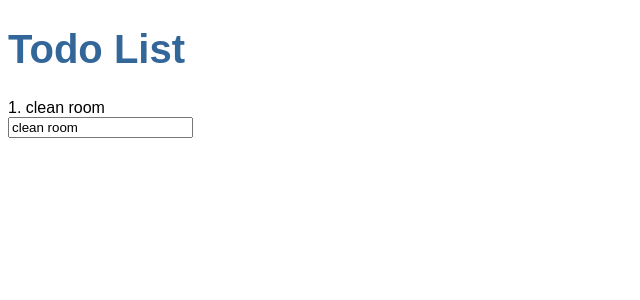
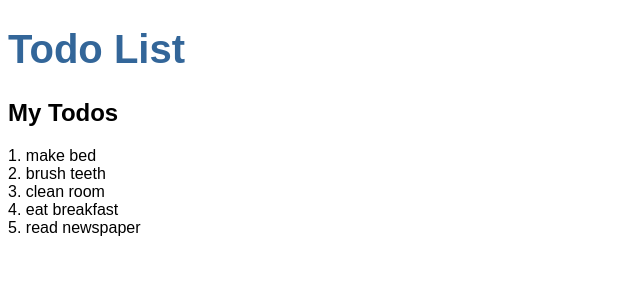
Before and after one commit to BachFugue/Angular-Todo, an Angular app: page / in a window 1280 px wide. Shown: the top 300 px of the page, without its empty margins (0-640 px from the left). Built offline with nearby package versions, Linux system fonts and the light colour scheme.

Commit message:
Add mock todos data and loopoutput list on page

```diff
--- /dev/null
+++ b/src/app/mock-todos.ts
@@ -0,0 +1,9 @@
+import { Todo } from './todo';
+
+export const TODOS: Todo[] = [
+    {id: 1, todo: 'make bed'},
+    {id: 2, todo: 'brush teeth'},
+    {id: 3, todo: 'clean room'},
+    {id: 4, todo: 'eat breakfast'},
+    {id: 5, todo: 'read newspaper'}
+];
--- a/src/app/todos/todos.component.css
+++ b/src/app/todos/todos.component.css
@@ -0,0 +1,4 @@
+.todos{
+    list-style: none;
+    padding-left: 0px;
+}
--- a/src/app/todos/todos.component.html
+++ b/src/app/todos/todos.component.html
@@ -1,7 +1,11 @@
-<span>{{todo.id}}. </span>
-<span>{{todo.todo}}</span>
-<div>
+<h2>My Todos</h2>
+<ul class="todos">
+  <li *ngFor="let todo of todos">
+    <span>{{todo.id}}. </span><span>{{todo.todo}}</span>
+  </li>
+</ul>
+<!-- <div>
   <label>
     <input [(ngModel)]="todo.todo" />
   </label>
-</div>
+</div> -->
--- a/src/app/todos/todos.component.ts
+++ b/src/app/todos/todos.component.ts
@@ -1,5 +1,6 @@
 import { Component, OnInit } from '@angular/core';
 import { Todo } from '../todo';
+import { TODOS } from '../mock-todos';
 
 @Component({
   selector: 'app-todos',
@@ -7,12 +8,10 @@ import { Todo } from '../todo';
   styleUrls: ['./todos.component.css']
 })
 export class TodosComponent implements OnInit {
+  todos = TODOS;
 
   constructor() { }
-  todo: Todo = {
-    id: 1,
-    todo: 'clean room'
-  };
+
 
   ngOnInit() {
   }
```
